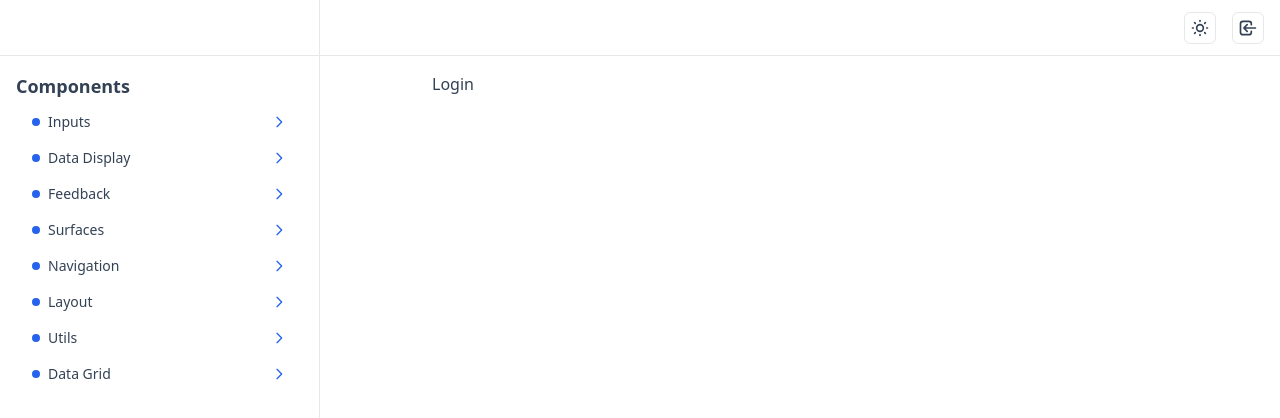
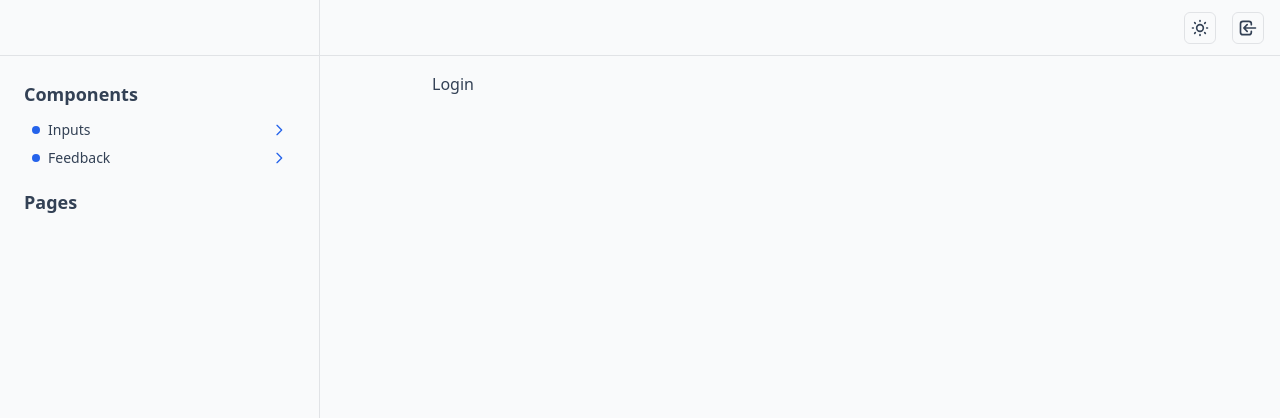
Before and after one commit to noahskorner/typescript-template, a React (Create React App) app in the folder client/: page /login in a window 1280 px wide. Shown: the top 418 px of the page. Built offline with nearby package versions, Linux system fonts and the light colour scheme.

Commit message:
Added multi-select functionality.

```diff
--- a/client/src/assets/css/index.css
+++ b/client/src/assets/css/index.css
@@ -36,11 +36,17 @@ input:focus {
   outline: none;
 }
 
+.scrollbar-hidden::-webkit-scrollbar {
+  width: 0; /* Remove scrollbar space */
+  height: 0;
+  background: transparent; /* Optional: just make scrollbar invisible */
+}
+
 /* Tailwind Classes */
 @layer components {
   /* Backgrounds */
   .bg-primary {
-    @apply bg-white dark:bg-slate-900;
+    @apply bg-gray-50 dark:bg-slate-900;
   }
 
   /* Buttons */
--- a/client/src/components/common/layout/Sidebar.tsx
+++ b/client/src/components/common/layout/Sidebar.tsx
@@ -1,7 +1,8 @@
 import useWindowSize from '../../../hooks/useWindowSize';
-import { sidebarBtns } from '../../../utils/constants';
+import { sidebarRoutes } from '../../../utils/constants';
 import SidebarButton from '../ui/SidebarButton';
 import { CSSTransition } from 'react-transition-group';
+import { useNavigate } from 'react-router-dom';
 
 interface SidebarProps {
   showSidebar: boolean;
@@ -9,6 +10,10 @@ interface SidebarProps {
 
 const Sidebar = ({ showSidebar }: SidebarProps) => {
   const { heightStr, isMobileWidth } = useWindowSize();
+  const navigate = useNavigate();
+  const handleSidebarRouteClick = (route: string | undefined) => {
+    if (route) navigate(route);
+  };
 
   return (
     <CSSTransition
@@ -23,14 +28,31 @@ const Sidebar = ({ showSidebar }: SidebarProps) => {
         >
           <div className="h-14 w-full px-2 lg:px-4 flex justify-end items-center border-b border-primary"></div>
           <div className="space-y-2 px-2 py-4 lg:px-4">
-            <h5 className="text-lg font-semibold">Components</h5>
-            {sidebarBtns.map((sidebarBtn, index) => {
+            {sidebarRoutes.map((sidebarRoute, index) => {
               return (
-                <SidebarButton
-                  text={sidebarBtn.text}
-                  children={sidebarBtn.children}
-                  key={index}
-                />
+                <div key={index}>
+                  <button
+                    onClick={() =>
+                      handleSidebarRouteClick(
+                        sidebarRoute.route && sidebarRoute.route
+                      )
+                    }
+                    className="p-2 hover:text-blue-600"
+                  >
+                    <h5 className="text-lg font-semibold">
+                      {sidebarRoute.name}
+                    </h5>
+                  </button>
+                  {sidebarRoute.buttons.map((button, index) => {
+                    return (
+                      <SidebarButton
+                        text={button.text}
+                        children={button.children}
+                        key={index}
+                      />
+                    );
+                  })}
+                </div>
               );
             })}
           </div>
--- a/client/src/components/components/layout/Selects.tsx
+++ b/client/src/components/components/layout/Selects.tsx
@@ -48,33 +48,36 @@ const basicSelectOptions: Array<SelectOption> = [
 
 const Selects = () => {
   const [basicSelect, setBasicSelect] = useState<number | null>(null);
-  const [multiSelect, setMultiSelect] = useState<number[] | null>(null);
+  const [multiSelect, setMultiSelect] = useState<number[]>([
+    1, 2, 3, 4, 5, 6, 7, 8, 9,
+  ]);
   const [errorSelect, setErrorSelect] = useState<number | null>(null);
 
   return (
     <Component header="Selects">
       <Variant header="Basic Selects">
-        <div className="w-full grid grid-cols-1 lg:grid-cols-2 gap-2">
+        <div className="w-full grid grid-cols-1 sm:grid-cols-2 gap-2">
           <Select
             placeholder="Select an option"
             label="Basic Select"
             options={basicSelectOptions}
             value={basicSelect}
-            onSelect={setBasicSelect}
+            setValue={setBasicSelect}
           />
           <Select
             placeholder="Select an option"
             label="Multi Select"
+            type="multi"
             options={basicSelectOptions}
             value={multiSelect}
-            onSelect={setMultiSelect}
+            setValue={setMultiSelect}
           />
           <Select
             placeholder="Select an option"
             label="Basic Select"
             options={basicSelectOptions}
             value={errorSelect}
-            onSelect={setErrorSelect}
+            setValue={setErrorSelect}
             errors={['This is an error']}
           />
         </div>
--- a/client/src/components/components/layout/TextFields.tsx
+++ b/client/src/components/components/layout/TextFields.tsx
@@ -14,7 +14,7 @@ const TextFields = () => {
   return (
     <Component header="Text Fields">
       <Variant header="Basic Text Field">
-        <div className="w-full grid grid-cols-1 lg:grid-cols-2 gap-2">
+        <div className="w-full grid grid-cols-1 sm:grid-cols-2 gap-2">
           <TextField value={text} onInput={setText} label="Text" />
           <TextField
             value={password}
--- a/client/src/components/components/ui/TextField.tsx
+++ b/client/src/components/components/ui/TextField.tsx
@@ -44,7 +44,7 @@ const TextField = ({
             : isFocused
             ? 'ring-1 ring-blue-600'
             : ''
-        } w-full border shadow-sm bg-slate-50 dark:bg-slate-800 rounded-md flex justify-center items-center border-primary`}
+        } w-full border shadow-sm bg-white dark:bg-slate-800 rounded-md flex justify-center items-center border-primary`}
       >
         {/* Leading Icon */}
         <div className="pl-2 text-slate-400">{icon}</div>
@@ -58,7 +58,7 @@ const TextField = ({
               onFocus={() => setIsFocused(true)}
               onBlur={() => setIsFocused(false)}
               value={value}
-              className="w-full bg-slate-50 dark:bg-slate-800 p-2 rounded-md"
+              className="w-full bg-white dark:bg-slate-800 p-2 rounded-md"
               placeholder={placeholder && placeholder}
             />
             {type === 'password' && (
@@ -83,7 +83,7 @@ const TextField = ({
             onBlur={() => setIsFocused(false)}
             placeholder={placeholder && placeholder}
             value={value}
-            className="w-full p-2 bg-slate-50 dark:bg-slate-800 rounded-md"
+            className="w-full p-2 bg-white dark:bg-slate-800 rounded-md"
           ></textarea>
         )}
         {/* Trailing Icon */}
--- a/client/src/utils/constants.ts
+++ b/client/src/utils/constants.ts
@@ -1,40 +1,34 @@
 import { SidebarButtonProps } from '../components/common/ui/SidebarButton';
 
-export const sidebarBtns: Array<SidebarButtonProps> = [
+interface SidebarRoute {
+  name: string;
+  route?: string;
+  buttons: Array<SidebarButtonProps>;
+}
+export const sidebarRoutes: Array<SidebarRoute> = [
+  {
+    name: 'Components',
+    route: '/',
+    buttons: [
       {
         text: 'Inputs',
         children: [
           {
-        id: 'buttons',
             text: 'Button',
           },
           {
-        text: 'Checkbox',
-      },
-      {
-        text: 'Radio Button',
-      },
-      {
-        id: 'selects',
-        text: 'Select',
-      },
-      {
-        text: 'Slider',
+            text: 'Text Field',
           },
           {
             text: 'Switch',
           },
-      {
-        id: 'text-fields',
-        text: 'Text Field',
-      },
         ],
       },
-  { text: 'Data Display' },
-  { text: 'Feedback' },
-  { text: 'Surfaces' },
-  { text: 'Navigation' },
-  { text: 'Layout' },
-  { text: 'Utils' },
-  { text: 'Data Grid' },
+      { text: 'Feedback', children: [{ text: 'Toast' }] },
+    ],
+  },
+  {
+    name: 'Pages',
+    buttons: [],
+  },
 ];
--- a/client/src/utils/functions.ts
+++ b/client/src/utils/functions.ts
@@ -1,3 +1,15 @@
 export const convertRemToPixels = (rem: number) => {
   return rem * parseFloat(getComputedStyle(document.documentElement).fontSize);
 };
+
+export const isStringArray = (value: any): boolean => {
+  return (
+    Array.isArray(value) && value.every((item) => typeof item === 'string')
+  );
+};
+
+export const isNumArray = (value: any): boolean => {
+  return (
+    Array.isArray(value) && value.every((item) => typeof item === 'number')
+  );
+};
```
Also changed, not shown: client/src/components/components/ui/Select.tsx (+91 -19 lines). Lines whose indentation alone changed are shown as unchanged.
